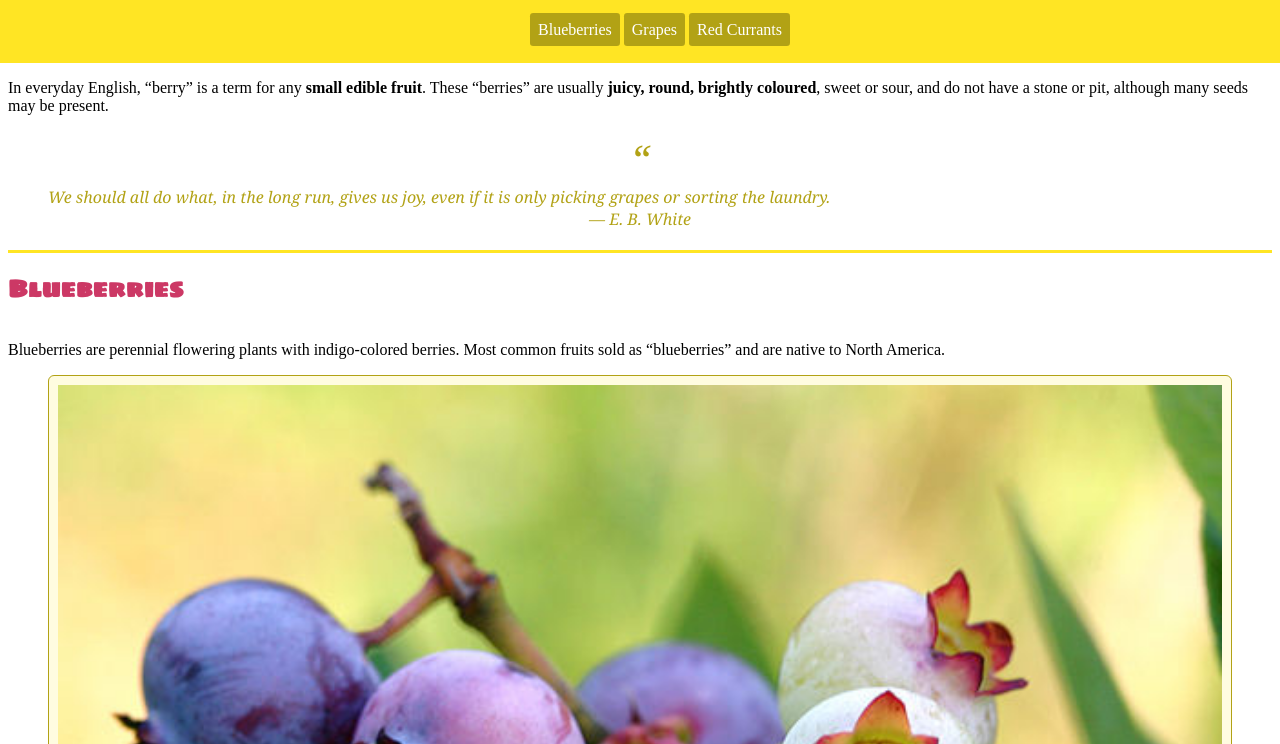
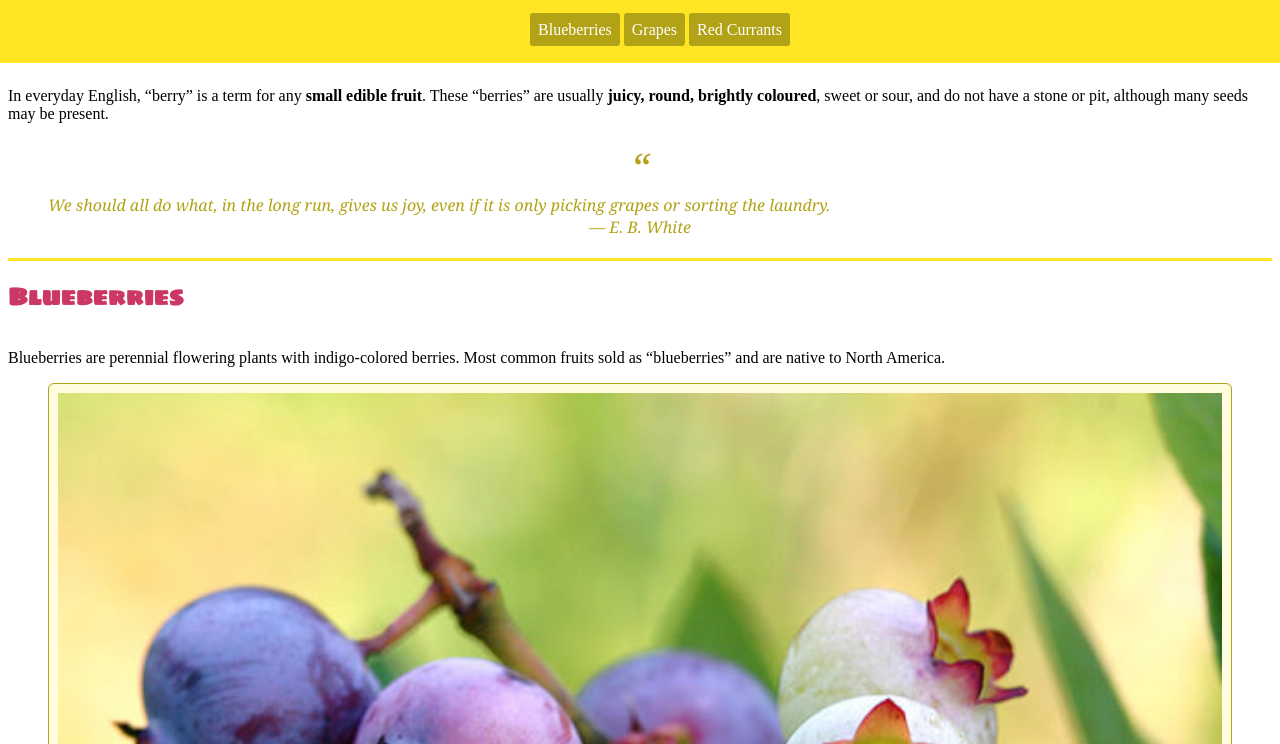
Before and after one commit to KevinBMcIntyre/dsn1674-project-1, a plain HTML site: page index.html in a window 1280 px wide. Shown: the part 56-800 px from the top of the page. Drawn offline with Linux system fonts and the light colour scheme.

Commit message:
cleaned css

```diff
--- a/css/main.css
+++ b/css/main.css
@@ -23,18 +23,13 @@ nav li:hover{
 }
 header{
 	background-color: #ffe524;
-text-align: center;}
-body{
+text-align: center;
+}
+body, header h1, dd {
 	margin: 0;
 }
-header h1{
-	margin: 0;
-}
-nav{
+nav, main{
 	padding: .5em;
-}
-main{
-	margin: .5em;
 }
 blockquote{
 	font-family: georgia, serif;
```
